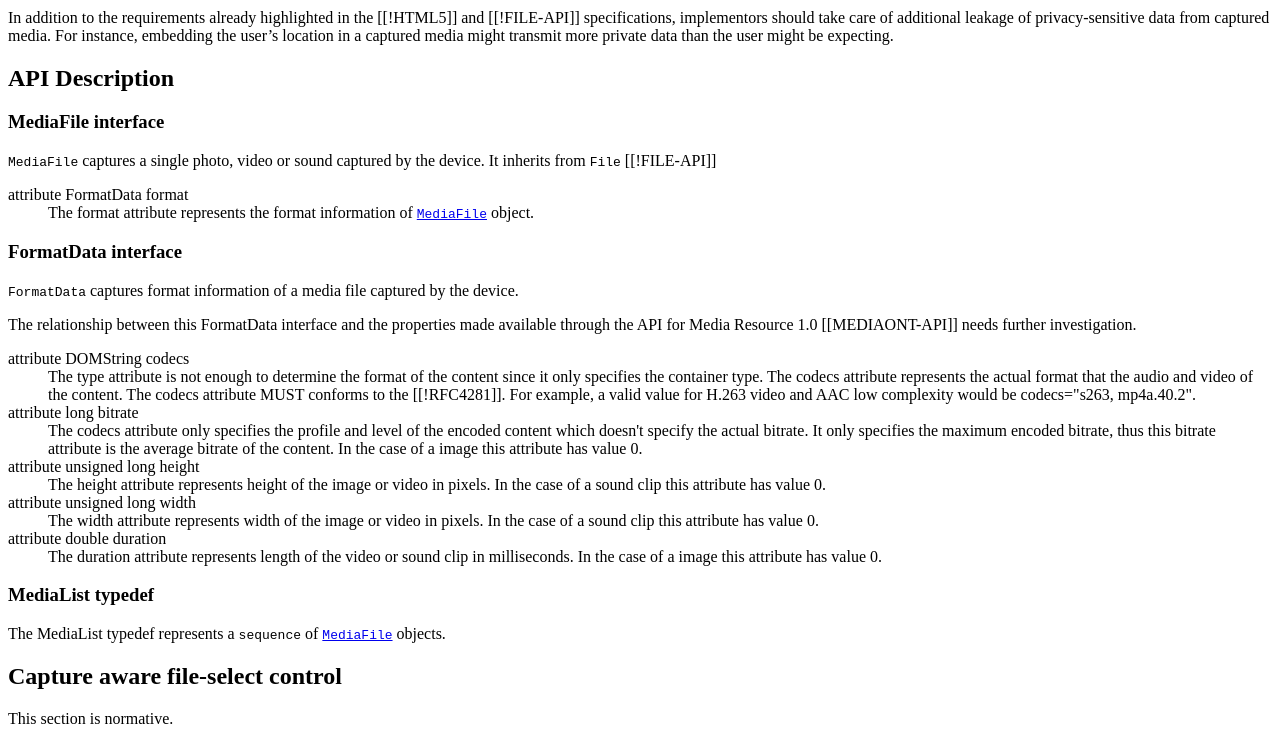
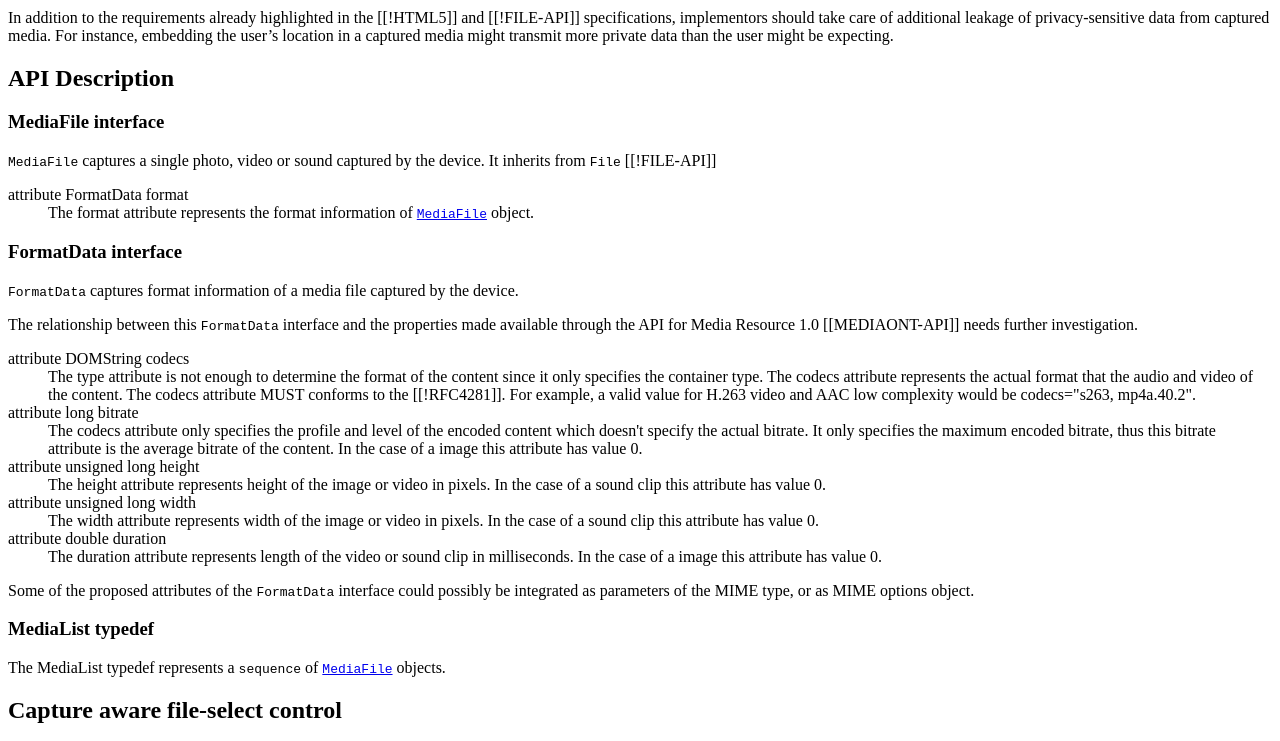
Before and after one commit to w3c/html-media-capture, a plain HTML site: page Overview.html in a window 1280 px wide. Shown: the part 377-1118 px from the top of the page. Drawn offline with Linux system fonts and the light colour scheme; a script that the page names is missing.

Commit message:
note on FormatData attributes and relationship to parameters

```diff
--- a/Overview.html
+++ b/Overview.html
@@ -93,7 +93,7 @@
     <p><code>FormatData</code> captures format information of a media
     file captured by the device.</p>
 
-    <p class="note">The relationship between this FormatData interface and the properties made available through the API for Media Resource 1.0 [[MEDIAONT-API]] needs further investigation.</p>
+    <p class="note">The relationship between this <code>FormatData</code> interface and the properties made available through the API for Media Resource 1.0 [[MEDIAONT-API]] needs further investigation.</p>
 
     <dl title="[NoInterfaceObject] interface FormatData" class="idl">
 
@@ -123,6 +123,8 @@
       <dd>The duration attribute represents length of the video or sound
       clip in milliseconds. In the case of a image this attribute has value 0.</dd>
     </dl>
+
+    <p class="note">Some of the proposed attributes of the <code>FormatData</code> interface could possibly be integrated as parameters of the MIME type, or as MIME options object.</p>
 
     </section>
   </section>
```
